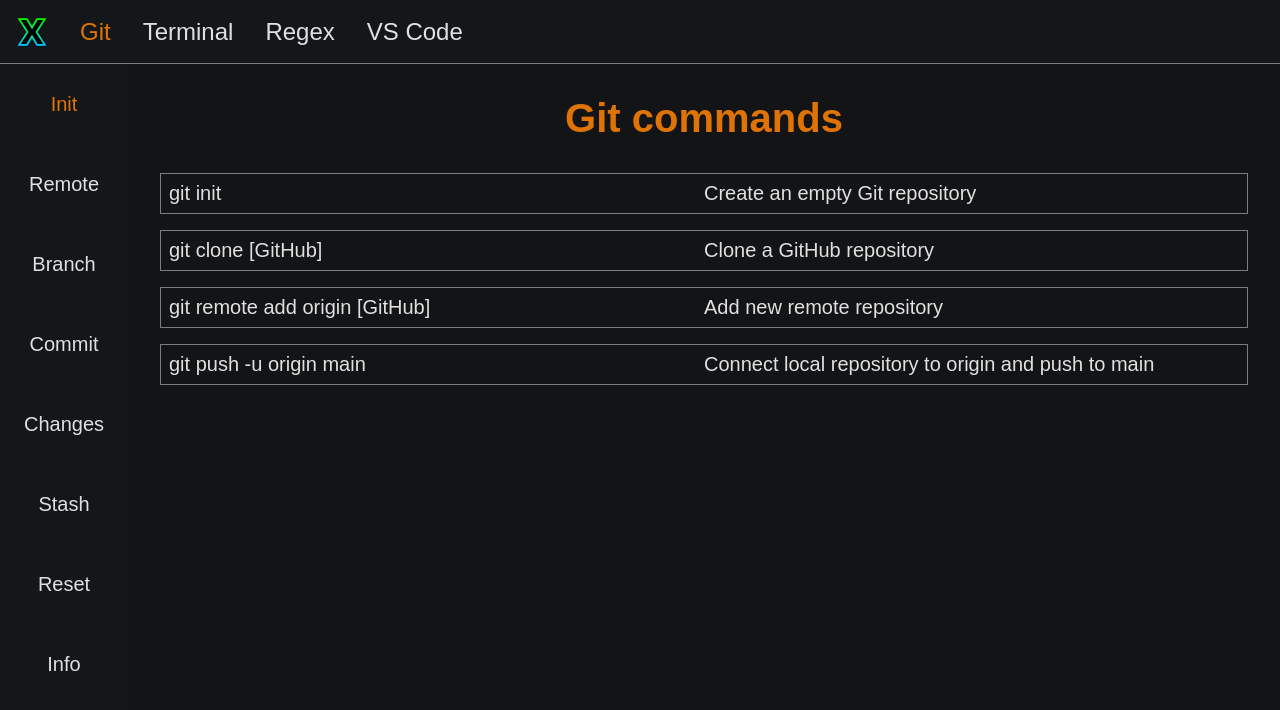
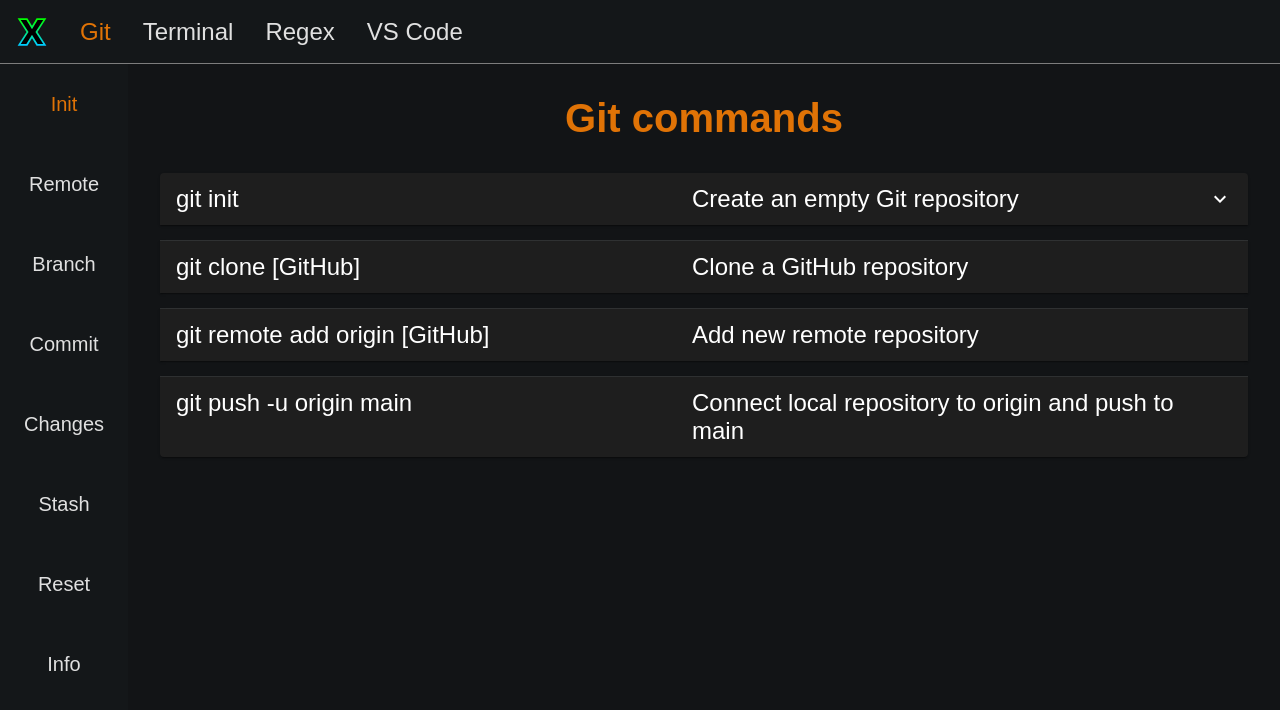
Before and after one commit to TetrisBattle/Notepad, a React (Create React App) app: page /Notepad in a window 1280 px wide. Shown: the top 710 px of the page. Built offline with nearby package versions, Linux system fonts and the light colour scheme.

Commit message:
Add MuiAccordion to Git page

```diff
--- a/src/pages/Notepad/pages/Git.jsx
+++ b/src/pages/Notepad/pages/Git.jsx
@@ -1,4 +1,11 @@
 import { useState } from 'react'
+import {
+	Accordion,
+	AccordionSummary,
+	AccordionDetails
+} from '@mui/material'
+import ExpandMoreIcon from '@mui/icons-material/ExpandMore'
+
 import Navbar from 'components/Navbar'
 import { git } from '../data/git.json'
 
@@ -15,18 +22,36 @@ export default function Git() {
 	]
 
 	const [selectedPage, setSelectedPage] = useState(pages[0])
+  const [expanded, setExpanded] = useState(false);
 
 	const getCommands = () => {
-		const getCommands = (commands) => {
-			return commands?.map(({ command, description, details }) => {
-				return (
-					<div key={command} className='note' title={details}>
-						<p className='command'>{command}</p>
-						<p className='description'>{description}</p>
-					</div>
+		const getCommands = (commands) => (
+			commands?.map(({ command, description, details }) => (
+					<Accordion
+						key={command}
+						expanded={expanded === details}
+						onChange={() => {
+							if (details) setExpanded(expanded === details ? false : details)
+						}}
+						disableGutters
+					>
+						<AccordionSummary
+							expandIcon={<ExpandMoreIcon />}
+							sx={{
+								'svg': { visibility: details ? 'visible': 'hidden' },
+								':hover': { cursor: details ? 'pointer': 'default !important' }
+							}}
+						>
+							<p>{command}</p>
+							<p>{description}</p>
+						</AccordionSummary>
+						<AccordionDetails>
+							<p>{details}</p>
+						</AccordionDetails>
+					</Accordion>
 				)
-			})
-		}
+			)
+		)
 
 		return getCommands(git[selectedPage.toLowerCase()])
 	}
--- a/src/styles/MuiTheme.ts
+++ b/src/styles/MuiTheme.ts
@@ -3,28 +3,15 @@ import { createTheme } from '@mui/material/styles'
 const theme = createTheme({
 	palette: {
 		mode: 'dark',
-		// primary: {
-		// 	main: deepOrange[900],
-		// 	light: red[700],
-		// 	dark: '#840000',
-		// 	contrastText: '#fff',
-		// },
-		// secondary: {
-		// 	main: '#1cb7b7',
-		// 	light: '#abdfe0',
-		// 	dark: '#009793',
-		// 	contrastText: '#fff',
-		// },
 	},
 	components: {
-		MuiButton: {
-			defaultProps: {
-				variant: 'contained',
-				sx: {
-					fontWeight: 'bold',
-					fontSize: '1rem',
-				},
-			}
+		MuiAccordionDetails: {
+			styleOverrides: {
+				root: {
+					backgroundColor: '#303030',
+					padding: '.75rem 1rem'
+				}
+			},
 		},
 	},
 })
--- a/src/styles/sass/main.css
+++ b/src/styles/sass/main.css
@@ -241,17 +241,15 @@ dialog .container .actions button {
   margin-block-end: 2rem;
 }
 .Notepad .git main section {
+  display: flex;
+  flex-direction: column;
+  gap: 1rem;
+}
+.Notepad .git main section .MuiAccordionSummary-root {
   font-size: 1.5rem;
 }
-.Notepad .git main section .note {
-  display: flex;
-  border: solid #7D7D7D 0.05rem;
-  margin-bottom: 1rem;
-  padding: 0.5rem;
-}
-.Notepad .git main section .note p {
-  flex: 1;
-  font-size: 1.25rem;
+.Notepad .git main section .MuiAccordionSummary-root .MuiAccordionSummary-content p {
+  width: 50%;
 }
 
 .RemConverter {
--- a/src/styles/sass/pages/_notepad.scss
+++ b/src/styles/sass/pages/_notepad.scss
@@ -27,17 +27,19 @@
 			}
 
 			section {
-				font-size: 1.5rem;
+				display: flex;
+				flex-direction: column;
+				gap: 1rem;
 
-				.note {
-					display: flex;
-					border: solid $gray 0.05rem;
-					margin-bottom: 1rem;
-					padding: 0.5rem;
+				.MuiAccordionSummary-root {
+					font-size: 1.5rem;
 
-					p {
-						flex: 1;
-						font-size: 1.25rem;
+					.MuiAccordionSummary-content {
+						// p { margin-right: 5rem; }
+						// justify-content: space-between;
+						// display: grid;
+						// grid-template-columns: repeat(5, 1fr);
+						p { width: 50%; }
 					}
 				}
 			}
```
